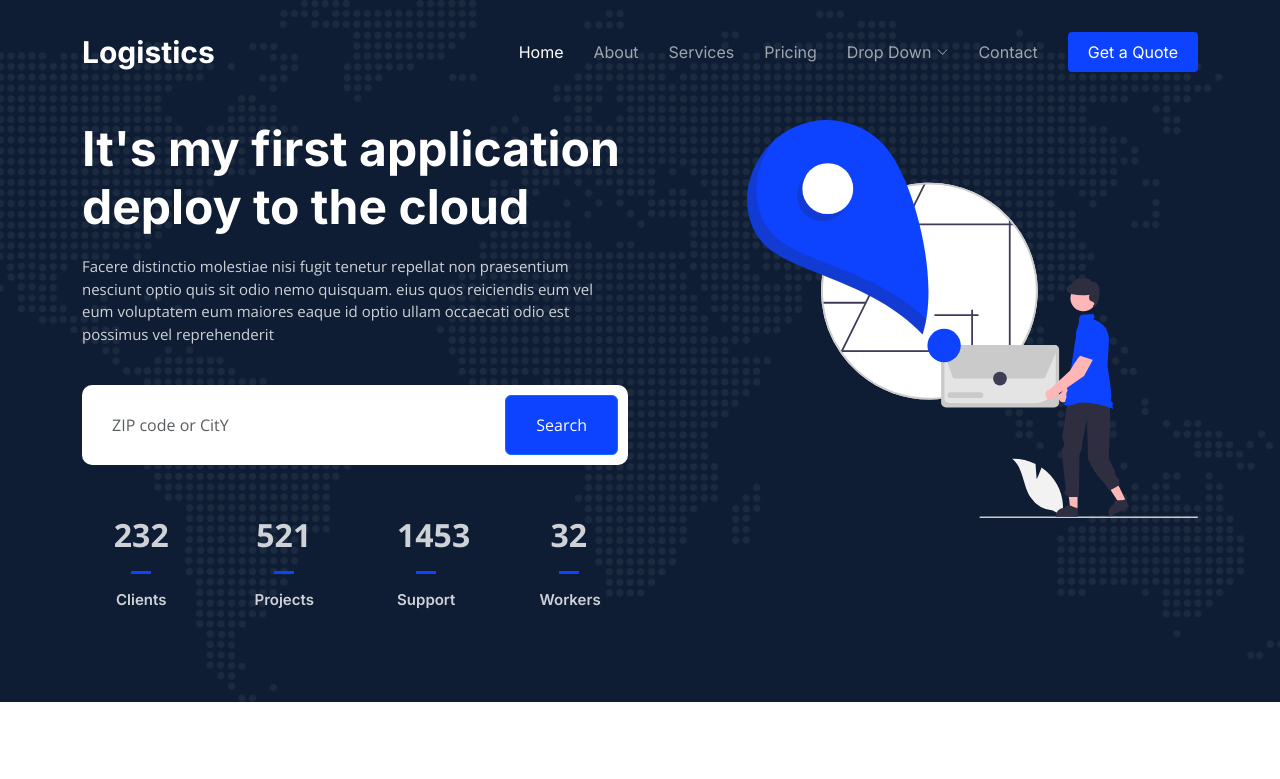
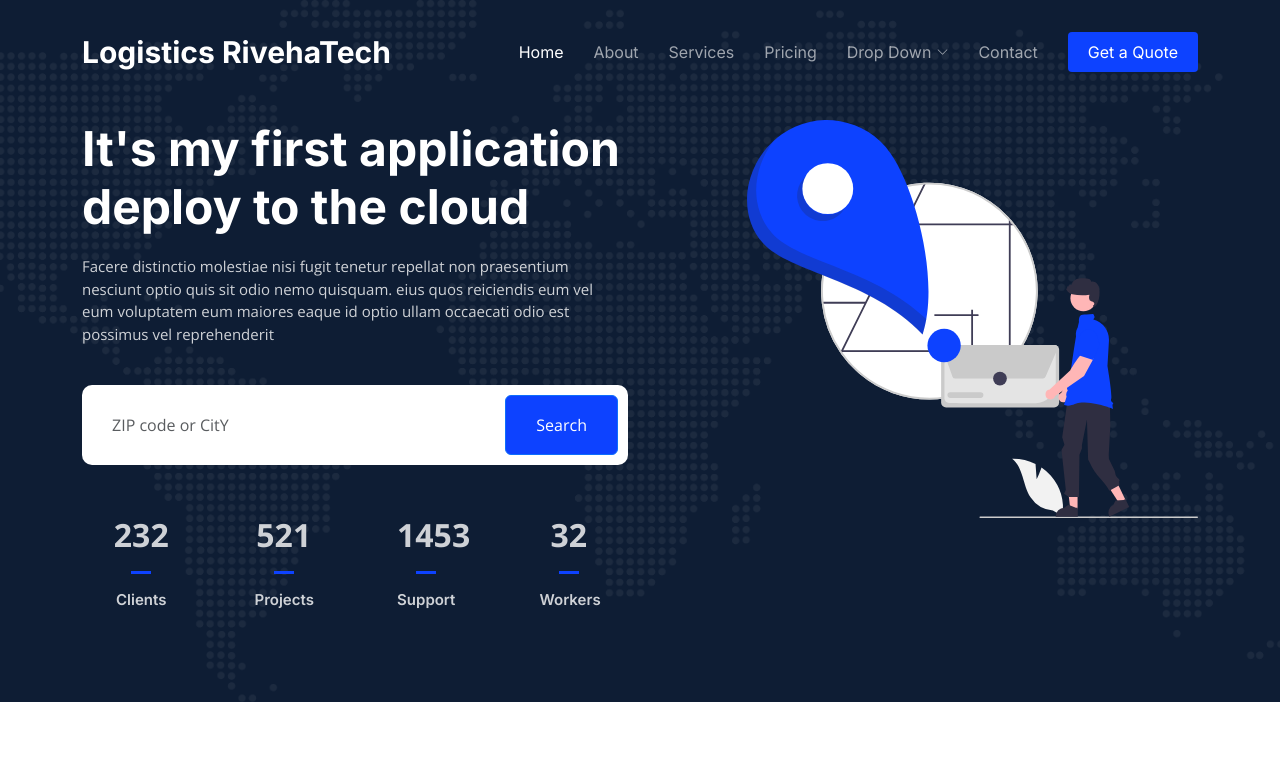
Before and after one commit to rivelino86/ecs-cicd-pipeline, a plain HTML site: page index.html in a window 1280 px wide. Shown: the top 779 px of the page. Drawn offline with nearby package versions, Linux system fonts and the light colour scheme.

Commit message:
sprint #4 ticket 26

```diff
--- a/index.html
+++ b/index.html
@@ -47,7 +47,9 @@
       <a href="index.html" class="logo d-flex align-items-center">
         <!-- Uncomment the line below if you also wish to use an image logo -->
         <!-- <img src="assets/img/logo.png" alt=""> -->
-        <h1>Logistics</h1>
+        <h1>Logistics
+          RivehaTech
+        </h1>
       </a>
 
       <i class="mobile-nav-toggle mobile-nav-show bi bi-list"></i>
```
